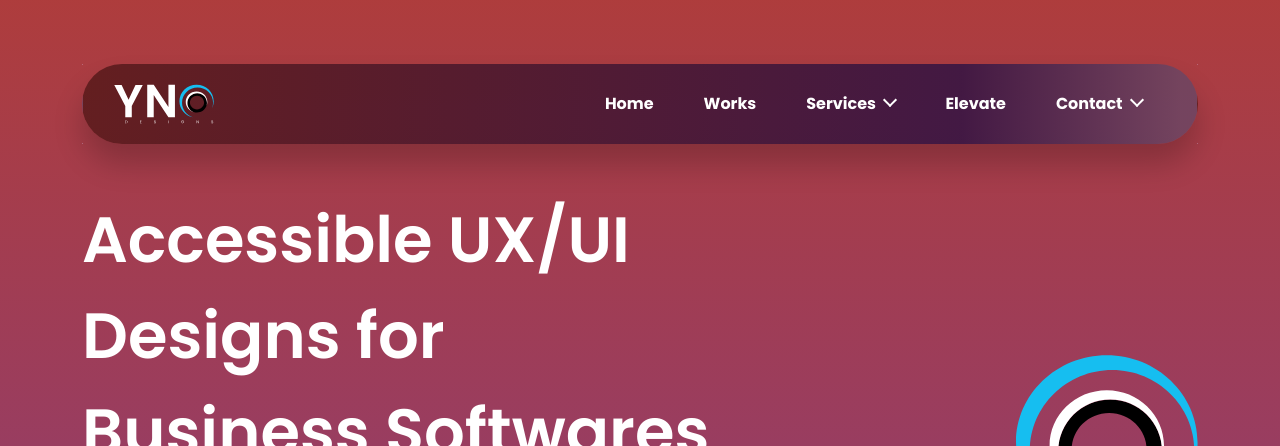
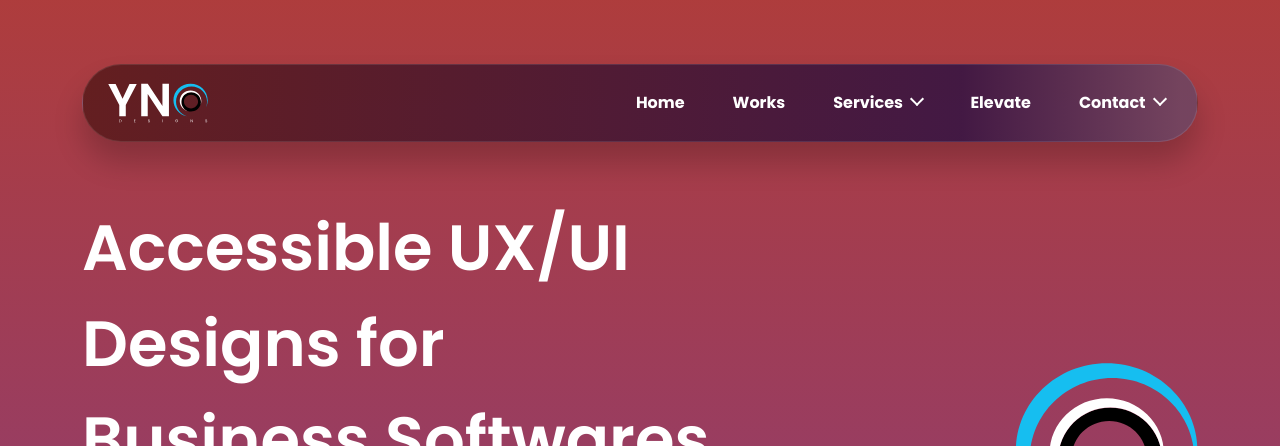
Before and after one commit to ygeffrard/ynodesigns2025, a website: page index.html in a window 1280 px wide. Shown: the top 446 px of the page. Drawn offline with Linux system fonts and the light colour scheme.

Commit message:
Update header changes

```diff
--- a/index.html
+++ b/index.html
@@ -101,13 +101,14 @@
     <main>
         <section class="section space-lg-3x main-header text-white">
             <div class="container d-grid gap-lg-5">
-                <header>
+                <header class="position-fixed start-0 end-0">
+                    <div class="container">
                         <nav class="navbar navbar-expand-lg navb bg-header-gradient" data-bs-theme="dark">
-                        <div class="container-fluid">
-                            <a href="/" class="logo navbar-brand light-outline-color">
+                            <div class="container-fluid px-0">
+                                <a href="/" class="logo navbar-brand light-outline-color ms-3">
                                     <img class="mx-auto d-block" src="images/logo.svg" alt="YNO Designs" />
                                 </a>
-                            <button class="navbar-toggler" type="button" data-bs-toggle="collapse"
+                                <button class="navbar-toggler me-3" type="button" data-bs-toggle="collapse"
                                     data-bs-target="#navbarScroll" aria-controls="navbarScroll" aria-expanded="false"
                                     aria-label="Toggle navigation">
                                     <span class="navbar-toggler-icon"></span>
@@ -161,6 +162,7 @@
                                 </div>
                             </div>
                         </nav>
+                    </div>
                     <!-- <div class="d-lg-flex d-grid gap-lg-0 gap-3 justify-content-lg-between">
                         <a href="/" class="logo light-outline-color">
                             <img class="mx-auto d-block" src="images/logo.svg" alt="YNO Designs" />
@@ -175,6 +177,8 @@
                         </div>
                     </div> -->
                 </header>
+
+                <div class="header-height" style="height: 88px;"></div>
 
                 <div class="row g-3 g-lg-0 align-items-center">
                     <div class="col-lg-7">
--- a/scss/custom-variables.scss
+++ b/scss/custom-variables.scss
@@ -35,7 +35,7 @@ $spacers: (
 
 $navbar-nav-link-padding-x:         1.25rem;
 $navbar-padding-y:                  0;
-$navbar-padding-x:                  1.125rem;
+$navbar-padding-x:                  .5rem;
 
 $dropdown-min-width:                10rem;
 $dropdown-padding-x:                .375rem;
--- a/scss/custom.scss
+++ b/scss/custom.scss
@@ -7,7 +7,7 @@
         --bs-body-font-size: calc(1rem + 0.3vw);
     }
     .navbar {
-        padding: 1rem .5rem;
+        padding: 0.75rem .5rem;
         .logo {
             img {
                 max-width: 5rem;
@@ -23,14 +23,14 @@
     .main-header {
         .navbar {
             .nav-link {
-                margin: .625rem .375rem;
-                padding: .5rem;
+                margin: 0;
+                padding: 1rem 1.5rem;
             }
             .dropdown-menu {
                 border-radius: $border-radius-xl;
                 .dropdown-item {
                     white-space: normal;
-                    padding: .5rem;
+                    // padding: 1rem 1.5rem;
                 }
             }
         }
@@ -156,18 +156,19 @@ button:focus:not(:focus-visible) {
 
     .dropdown-item {
         margin: 0 .25rem;
-        text-decoration: none;
         font-weight: 700;
         border-radius: 2rem;
         width: auto;
+        border: none;
+        outline-color: rgba(255, 255, 255, 0.05);
 
         &:hover,
         &:focus,
         &:active {
+            outline-style: solid;
             outline-offset: 0;
             outline-width: 1px;
-            border: none;
-            background: none;
+            background: linear-gradient(90deg, rgba(0, 0, 0, 0.2) 30%, rgba(41, 16, 67, 0.2) 70%);
         }
     }
 }
@@ -209,10 +210,9 @@ header {
         border-radius: $border-radius-xxl;
         background: linear-gradient(90deg, rgba(82, 23, 23, 0.8) 0%, rgba(41, 16, 67, 0.8) 78.85%, rgba(103, 70, 101, 0.8) 98.57%);
         box-shadow: 0px 20px 30px 0px rgba(0, 0, 0, 0.2);
-        border: 1px solid;
-        border-image-source: linear-gradient(90.56deg, rgba(255, 255, 255, 0) 0.07%, rgba(221, 200, 242, 0.5) 20.54%, rgba(255, 255, 255, 0) 99.93%);
+        border: 1px solid rgba(255, 255, 255, 0.1);
         @include media-breakpoint-down(lg) {
-            border-radius: $border-radius-xl;
+            border-radius: 1.875rem;
         }
     }
     position: relative;
@@ -229,16 +229,22 @@ header {
         opacity: 0.9;
     }
     .nav-link {
-        // border: none;
+        border: none;
         font-size: 1rem;
-        padding-top: .75rem;
-        padding-bottom: .75rem;
-        margin: .875rem .25rem;
+        padding-top: 1.125rem;
+        padding-bottom: 1.125rem;
+        margin: .5rem .25rem;
         font-weight: 700;
-        text-decoration: none;
         color: $white;
         border-radius: 2rem;
-
+        outline-color: rgba(255, 255, 255, 0.05);
+        &:hover,
+        &:focus {
+            outline-width: 1px;
+            outline-offset: 0;
+            outline-style: solid;
+            background: linear-gradient(90deg, rgba(0, 0, 0, 0.2) 30%, rgba(41, 16, 67, 0.2) 70%);
+        }
     }
 }
 .bg-gradient {
```
Also changed, not shown: css/bootstrap.min.css, 1 other file. Lines whose indentation alone changed are shown as unchanged.
